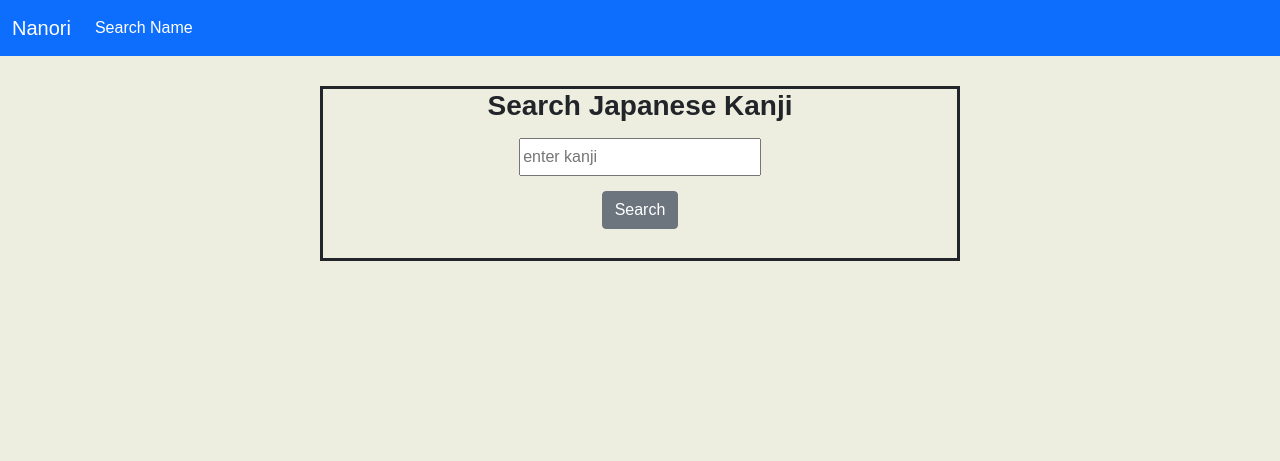
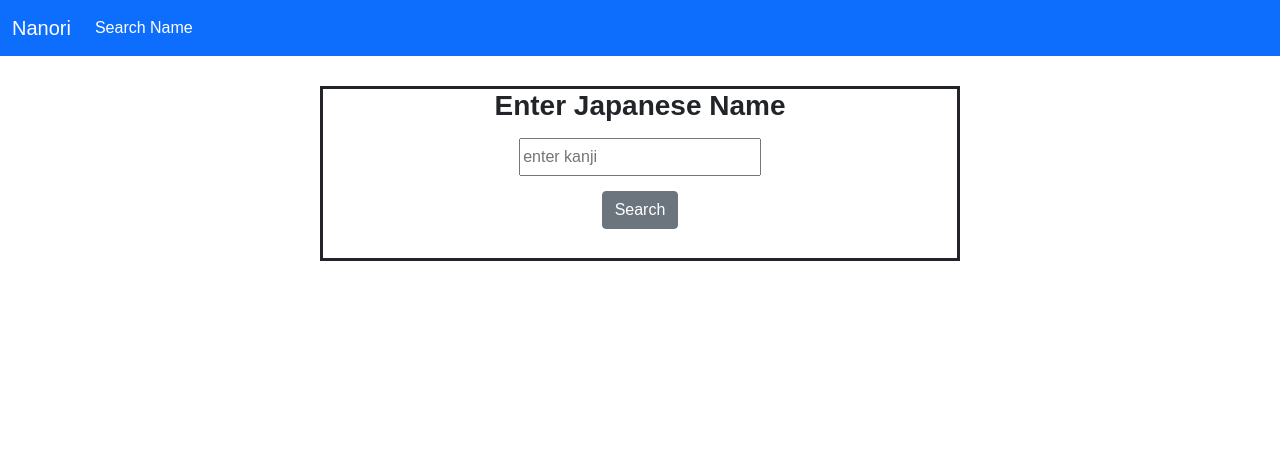
Before and after one commit to zakyabdurrahman/nanori, a Flask app: page / in a window 1280 px wide. Shown: the top 461 px of the page. Run offline with Flask 2, Linux system fonts and the light colour scheme; some libraries are stand-ins or nearby versions.

Commit message:
fixed some design aspects (background color and texts)

```diff
--- a/static/stylesheet.css
+++ b/static/stylesheet.css
@@ -1,6 +1,6 @@
 body
 {
-    background-color: #eeeee0;
+    background-color: white;
     font-family: Arial, Helvetica, sans-serif;
 }
 
--- a/templates/layout.html
+++ b/templates/layout.html
@@ -10,7 +10,7 @@
     <header>
         <nav class="navbar navbar-expand-lg navbar-dark bg-primary">
             <div class="container-fluid">
-              <a class="navbar-brand" href="#">Nanori</a>
+              <a class="navbar-brand" href="/">Nanori</a>
               <button class="navbar-toggler" type="button" data-bs-toggle="collapse" data-bs-target="#navbarNav" aria-controls="navbarNav" aria-expanded="false" aria-label="Toggle navigation">
                 <span class="navbar-toggler-icon"></span>
               </button>
--- a/templates/main.html
+++ b/templates/main.html
@@ -10,7 +10,7 @@
 {% block body %}
 
 <div class="searchbar">
-  <h3><b>Search Japanese Kanji</b></h3>
+  <h3><b>Enter Japanese Name</b></h3>
   <form class="formg" action="/search" method="get" >
       <input class="sinput" name="k" type="text" placeholder="enter kanji">
       <input type="submit" class="btn btn-secondary" value="Search">
--- a/templates/search.html
+++ b/templates/search.html
@@ -10,7 +10,7 @@
 {% block body %}
 
 <div class="searchbar">
-  <h3><b>Search Japanese Name</b></h3>
+  <h3><b>Enter Japanese Name</b></h3>
   <form class="formg" action="/search" method="get" >
       <input class="sinput" name="k" type="text" placeholder="enter kanji">
       <input type="submit" value="Search">
```
